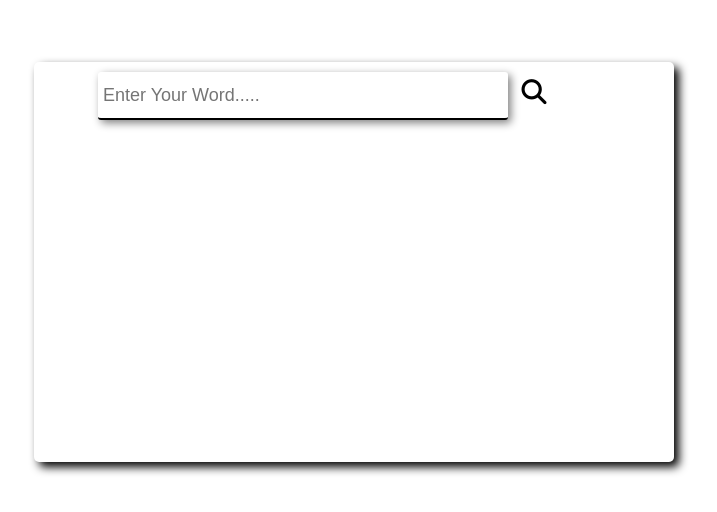
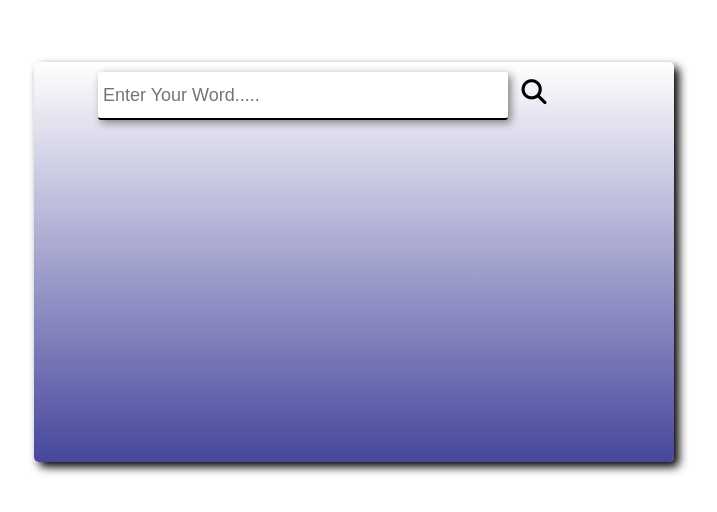
Before and after one commit to ErShubham2908/Dictionary-API, a plain HTML site: page index.html in a window 1280 px wide. Shown: the part 138-650 px from the top of the page, without its empty margins (286-1003 px from the left). Drawn offline with nearby package versions, Linux system fonts and the light colour scheme.

Commit message:
Add Media

```diff
--- a/style.css
+++ b/style.css
@@ -22,7 +22,7 @@ body{
     margin: auto;
     border-radius: 5px;
     box-shadow: 5px 5px 10px black;
-    /* background-image: linear-gradient(to top, rgb(209, 209, 209), grey, rgb(168, 168, 168), rgb(156, 160, 206)); */
+    background-image: linear-gradient(to top, rgba(3, 3, 121, 0.735), rgba(255, 255, 255, 0.775));
 }
 
 .item_childupper{
```
